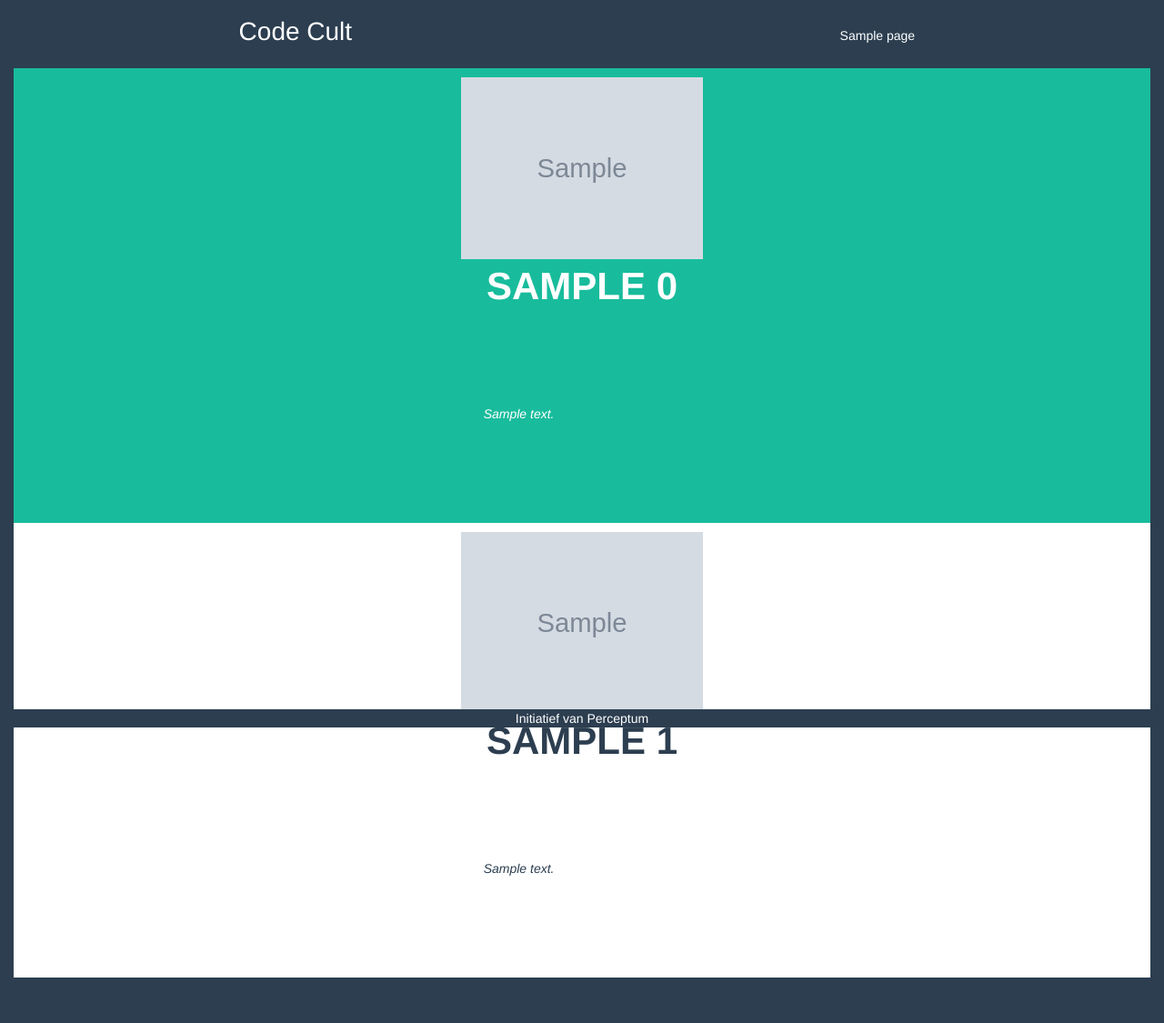
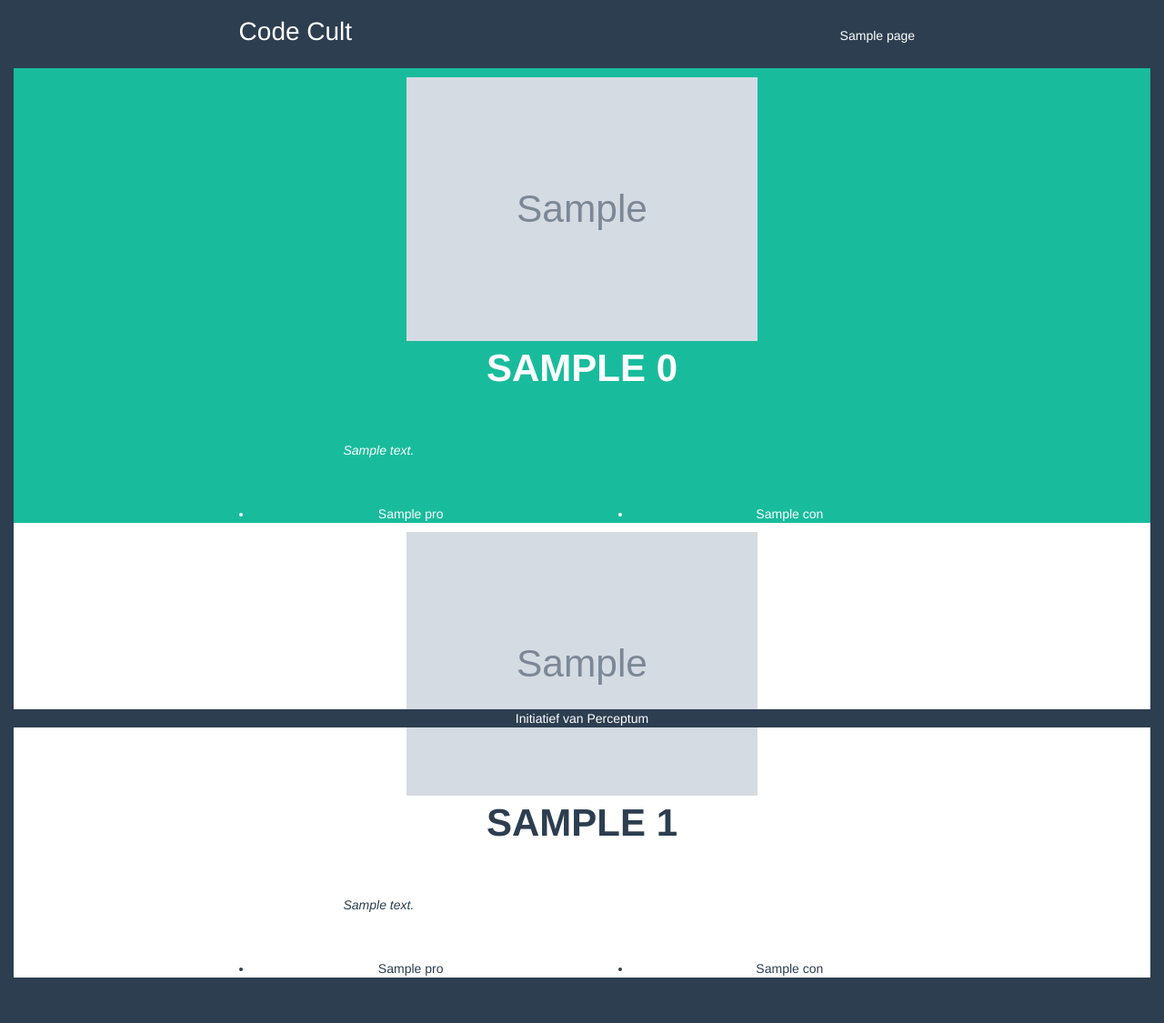
Before and after one commit to ElisevanderPol/django_codecult, a Django app: template django_codecult/templates/page.html in a window 1280 px wide. Shown: the whole page at 91% size. Run offline with Django 3.2, Linux system fonts and the light colour scheme; the template is opened without the code that fills it: most values are stand-ins (such as "Sample title", 1, 10 or a date in 2020); grey boxes marked "Sample" are stand-in pictures; data that the repository does not hold is empty; parts of the project's set-up code (start-up, migrations or seed data) failed here and were passed over; some libraries are stand-ins or nearby versions.

Commit message:
Pro-con-list model works, needs styling

```diff
--- a/django_codecult/admin.py
+++ b/django_codecult/admin.py
@@ -2,5 +2,6 @@ from django.contrib import admin
 from django_codecult.models import *
 
 admin.site.register(Block)
+admin.site.register(Listblock)
 admin.site.register(Page)
 admin.site.register(Index)
--- a/django_codecult/static/css/custom.css
+++ b/django_codecult/static/css/custom.css
@@ -2,6 +2,7 @@
 .block {
 	height: 500px;
 	text-align: center;
+	overflow: auto;
 }
 
 /* Styling for first block type */
@@ -34,13 +35,13 @@
 	font-style: italic;
 	margin-left: auto;
 	margin-right: auto;
-	padding:100px;
+	padding:50px;
 	text-align: left;
 }
 
 /* Styling of decoration image for custom page block */
 .decor-image {
-	max-height:200px;
+	max-width:100%;
 	margin-top:10px;
 }
 
--- /dev/null
+++ b/django_codecult/static/js/custom.js
@@ -0,0 +1,3 @@
+function textToList(text) {
+	return text.split(',');
+}
--- a/django_codecult/templates/base.html
+++ b/django_codecult/templates/base.html
@@ -11,6 +11,7 @@
     <!-- Bootstrap -->
     <link href="{% static 'css/bootstrap.min.css' %}" rel="stylesheet">
     <link href="{% static 'css/custom.css' %}" rel="stylesheet">
+    <script src="{% static 'js/custom.js' %}"></script>
 
     <!-- HTML5 Shim and Respond.js IE8 support of HTML5 elements and media queries -->
     <!-- WARNING: Respond.js doesn't work if you view the page via file:// -->
--- a/django_codecult/templates/page.html
+++ b/django_codecult/templates/page.html
@@ -2,36 +2,118 @@
 
 {% block body %}
 
-{% for block in blocks_even %}
+{% for block in block_tuple %}
 
 	{% if block.0.image %}
-	<div class="block first">
-		<img class="decor-image" src = "{{ block.0.image }}">
+	<!-- image takes up 4 columns -->
+	<div class="block first col-lg-12">
+		<div class="row">
+			<div class="col-lg-4"></div>
+			<img class="decor-image col-lg-4" src = "{{ block.0.image }}">
+			<div class="col-lg-4"></div>
+		</div>
 	{% else %}
-	<div class="block first no-image">
+	<!-- if there is no image the entire block is smaller -->
+	<div class="block first no-image col-lg-12">
 	{% endif %}
-		<div class="block-title"> {{ block.0.title }} </div>
+
+		<!-- title takes up 6 columns -->
+		<div class="row">
+			<div class="col-lg-3"></div>
+			<div class="block-title col-lg-6"> {{ block.0.title }} </div>
+			<div class="col-lg-3"></div>
+		</div>
+
 		{% if block.0.description %}
-			<div class="col-lg-4"></div>
-			<div class="block-description col-lg-4"> {{ block.0.description }} </div>
-			<div class="col-lg-4"></div>
+			<!-- Description/text takes up 6 columns -->
+			<div class="row">
+				<div class="col-lg-3"></div>
+				<div class="block-description col-lg-6"> {{ block.0.description }} </div>
+				<div class="col-lg-3"></div>
+			</div>
+		{% endif %}
+
+		{% if block.0.pro_con_list %}
+		<!-- Pro/Con-list takes up 8 columns -->
+		<div class="row">
+			<div class="col-lg-2"></div>
+			<!-- Pro-list takes up 4 columns -->
+			<div class="pro col-lg-4">
+				<ul>
+				{% for pro in block.0.pro_con_list.get_pro_list %}
+				<li> {{ pro }} </li>
+				{% endfor %}
+			</ul>
+			</div>
+			<!-- Con-list takes up 4 columns -->
+			<div class="con col-lg-4">
+				<ul>
+				{% for con in block.0.pro_con_list.get_con_list %}
+				<li> {{ con }} </li>
+				{% endfor %}
+				</ul>
+			</div>
+			<div class="col-lg-2"></div>
+		</div>
 		{% endif %}
 	</div>
-	{% if block.1 %}
+
+{% if block.1 %}
 	{% if block.1.image %}
-	<div class="block second">
-		<img class="decor-image" src = "{{ block.1.image }}">
+	<!-- image takes up 4 columns -->
+	<div class="block second col-lg-12">
+		<div class="row">
+			<div class="col-lg-4"></div>
+			<img class="decor-image col-lg-4" src = "{{ block.0.image }}">
+			<div class="col-lg-4"></div>
+		</div>
 	{% else %}
-	<div class="block second no-image">
+	<!-- if there is no image the entire block is smaller -->
+	<div class="block second no-image col-lg-12">
 	{% endif %}
-		<div class="block-title"> {{ block.1.title }} </div>
+
+		<!-- title takes up 6 columns -->
+		<div class="row">
+			<div class="col-lg-3"></div>
+			<div class="block-title col-lg-6"> {{ block.1.title }} </div>
+			<div class="col-lg-3"></div>
+		</div>
+
 		{% if block.1.description %}
-			<div class="col-lg-4"></div>
-			<div class="block-description col-lg-4"> {{ block.1.description }} </div>
-			<div class="col-lg-4"></div>
+			<!-- Description/text takes up 6 columns -->
+			<div class="row">
+				<div class="col-lg-3"></div>
+				<div class="block-description col-lg-6"> {{ block.1.description }} </div>
+				<div class="col-lg-3"></div>
+			</div>
+		{% endif %}
+
+		{% if block.1.pro_con_list %}
+		<!-- Pro/Con-list takes up 8 columns -->
+		<div class="row">
+			<div class="col-lg-2"></div>
+			<!-- Pro-list takes up 4 columns -->
+			<div class="pro col-lg-4">
+				<ul>
+				{% for pro in block.1.pro_con_list.get_pro_list %}
+				<li> {{ pro }} </li>
+				{% endfor %}
+			</ul>
+			</div>
+			<!-- Con-list takes up 4 columns -->
+			<div class="con col-lg-4">
+				<ul>
+				{% for con in block.1.pro_con_list.get_con_list %}
+				<li> {{ con }} </li>
+				{% endfor %}
+				</ul>
+			</div>
+			<div class="col-lg-2"></div>
+		</div>
 		{% endif %}
 	</div>
 	{% endif %}
+
 {% endfor %}
 
 
```
Also changed, not shown: django_codecult/models.py (+18 -1 lines), django_codecult/templates/index.html (+95 -15 lines), django_codecult/views.py (+8 -8 lines), django_codecult/static/img/basic.png (added), django_codecult/static/img/math.jpg (added), django_codecult/static/img/occultfest.JPG (added).
